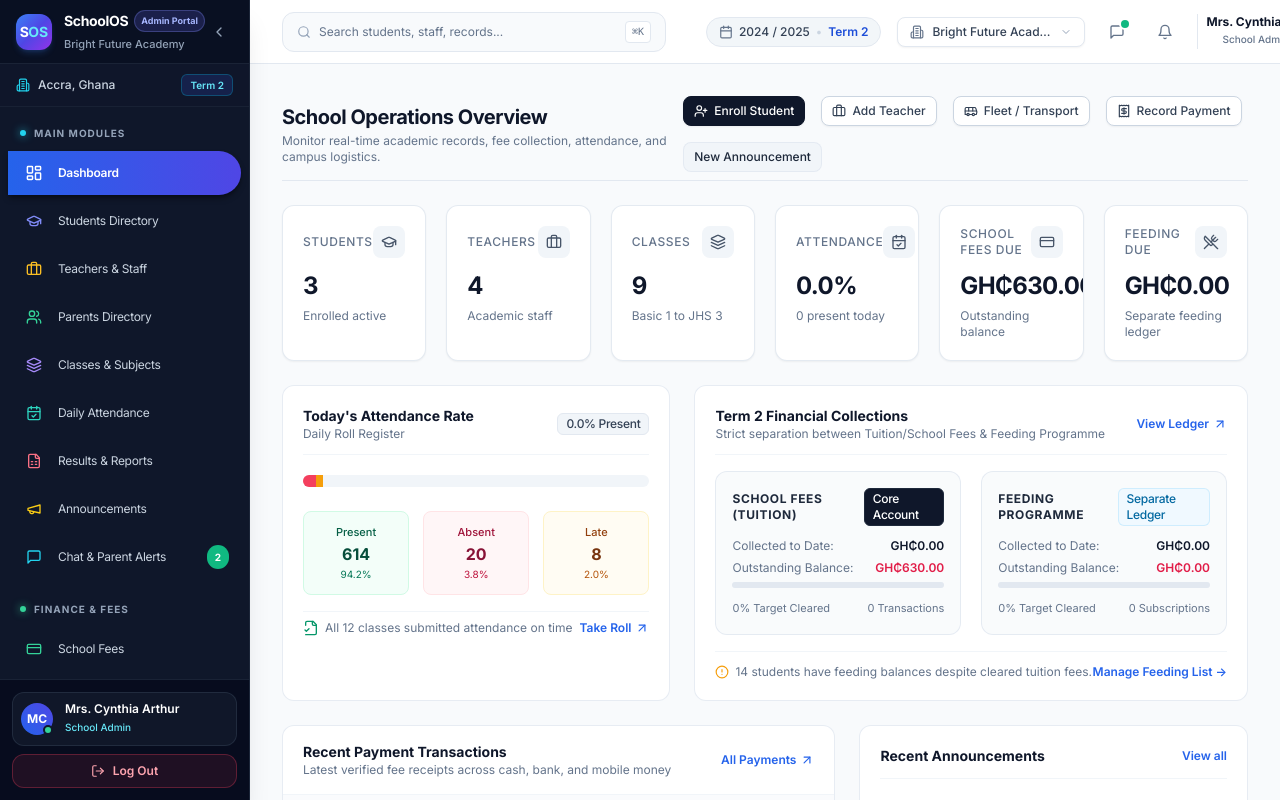
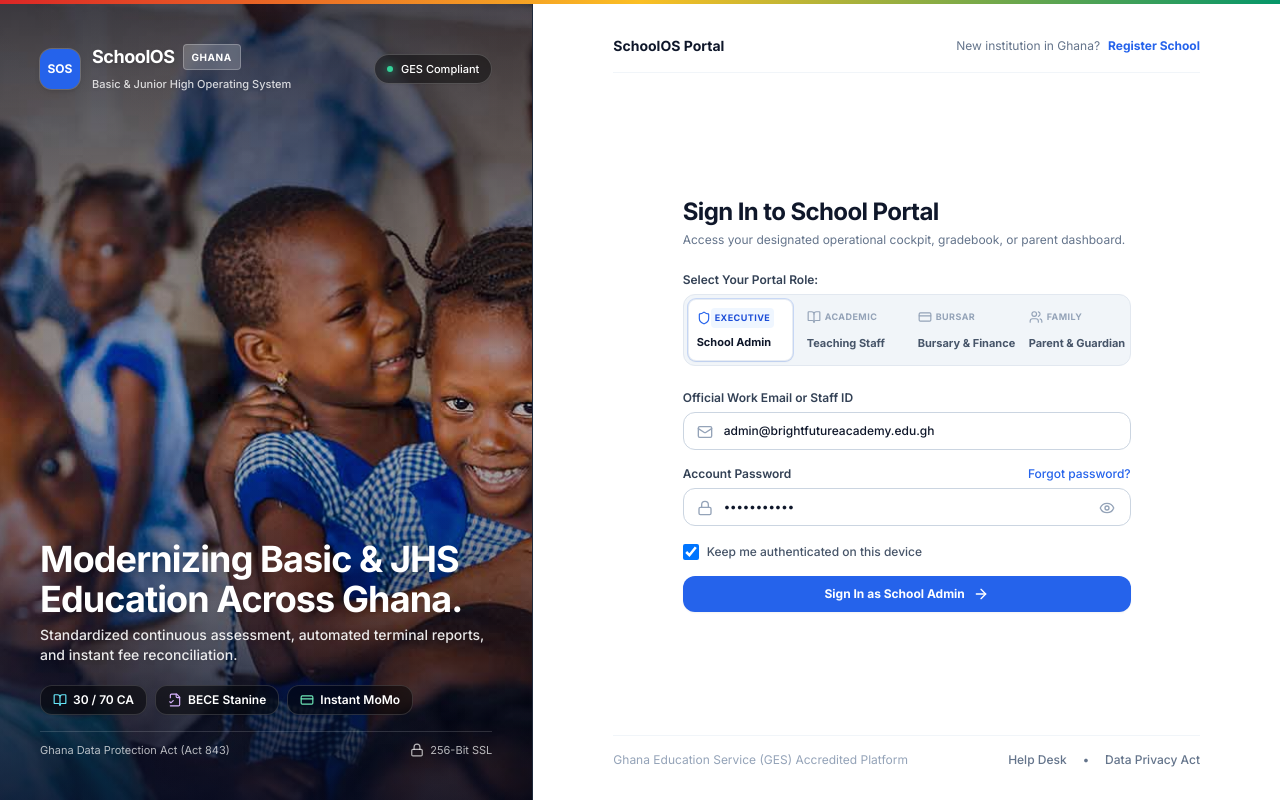
Before and after one commit to Elijahamet/JHS-PROJECT, a React (Vite) app: page / in a window 1280 px wide. Built offline with nearby package versions, Linux system fonts and the light colour scheme.

Commit message:
Set login page as default initial screen on site visit

```diff
--- a/src/components/layout/MobileNav.tsx
+++ b/src/components/layout/MobileNav.tsx
@@ -20,7 +20,6 @@ import {
   BookOpenCheck,
   WalletCards,
   FileText,
-  LogOut,
   Bus,
   Package,
   Bell,
@@ -236,20 +235,6 @@ export const MobileNav: React.FC = () => {
             );
           })}
         </div>
-
-        {/* Drawer Footer: Single Direct Log Out */}
-        <div className="p-4 border-t border-slate-800 bg-slate-950/80 space-y-2">
-          <button
-            onClick={() => {
-              setIsOpen(false);
-              setAuthScreen('login');
-            }}
-            className="w-full flex items-center justify-center gap-2 py-2 px-3 rounded-xl bg-rose-500/10 hover:bg-rose-500/20 text-rose-300 border border-rose-500/30 text-xs font-semibold transition-colors"
-          >
-            <LogOut className="w-4 h-4" />
-            <span>Log Out</span>
-          </button>
-        </div>
       </div>
 
       {/* Mobile Bottom Fixed Navigation Bar */}
--- a/src/components/layout/Sidebar.tsx
+++ b/src/components/layout/Sidebar.tsx
@@ -19,7 +19,6 @@ import {
   BookOpenCheck,
   WalletCards,
   Building2,
-  LogOut,
   HeartHandshake,
   Bus,
   Package,
@@ -594,10 +593,9 @@ export const Sidebar: React.FC = () => {
         ))}
       </div>
 
-      {/* Footer Info / User Pill & Direct Log Out Button */}
-      <div className="p-3 border-t border-slate-800/80 bg-slate-950/60 space-y-2">
+      {/* Footer Info / User Pill */}
+      <div className="p-3 border-t border-slate-800/80 bg-slate-950/60">
         {!isCollapsed ? (
-          <>
           <div className="flex items-center gap-3 p-2 rounded-xl bg-slate-800/40 border border-slate-700/50">
             <div className="relative flex-shrink-0">
               <div className="w-8 h-8 rounded-full bg-gradient-to-tr from-blue-600 to-indigo-600 text-white font-bold text-xs flex items-center justify-center shadow-xs">
@@ -618,29 +616,12 @@ export const Sidebar: React.FC = () => {
               </p>
             </div>
           </div>
-
-            {/* Direct Log Out Button */}
-            <button
-              onClick={() => setAuthScreen('login')}
-              className="w-full flex items-center justify-center gap-2 py-2 px-3 rounded-xl bg-rose-500/10 hover:bg-rose-500/20 text-rose-300 hover:text-rose-200 border border-rose-500/30 text-xs font-semibold transition-colors"
-            >
-              <LogOut className="w-3.5 h-3.5" />
-              <span>Log Out</span>
-            </button>
-          </>
         ) : (
-          <div className="flex flex-col items-center gap-2">
+          <div className="flex flex-col items-center">
             <div className="relative w-8 h-8 mx-auto rounded-full bg-gradient-to-tr from-blue-600 to-indigo-600 text-white font-bold text-xs flex items-center justify-center">
               {currentUser.name[0]}
               <span className="absolute bottom-0 right-0 w-2 h-2 bg-emerald-400 rounded-full border border-[#0F172A]" />
             </div>
-            <button
-              onClick={() => setAuthScreen('login')}
-              title="Log Out"
-              className="p-1.5 rounded-lg text-slate-400 hover:text-rose-400 hover:bg-rose-500/10 transition-colors"
-            >
-              <LogOut className="w-4 h-4" />
-            </button>
           </div>
         )}
       </div>
--- a/src/context/AppContext.tsx
+++ b/src/context/AppContext.tsx
@@ -137,7 +137,7 @@ export const AppProvider: React.FC<{ children: ReactNode }> = ({ children }) =>
   const [currentSchool, setCurrentSchool] = useState<School>(mockCurrentSchool);
   const [currentUser, setCurrentUser] = useState<User>(mockUsers[0]); // default: Cynthia Arthur (School Admin)
   const [currentNav, setCurrentNav] = useState<string>('dashboard');
-  const [authScreen, setAuthScreen] = useState<'authenticated' | 'login' | 'signup' | 'forgot_password' | 'reset_password'>('authenticated');
+  const [authScreen, setAuthScreen] = useState<'authenticated' | 'login' | 'signup' | 'forgot_password' | 'reset_password'>('login');
 
   const [selectedStudentId, setSelectedStudentId] = useState<string | null>(null);
   const [selectedReceiptPayment, setSelectedReceiptPayment] = useState<PaymentRecord | null>(null);
```
Also changed, not shown: 1 other file (tests, documents, lock files or other folders). Lines whose indentation alone changed are shown as unchanged.
